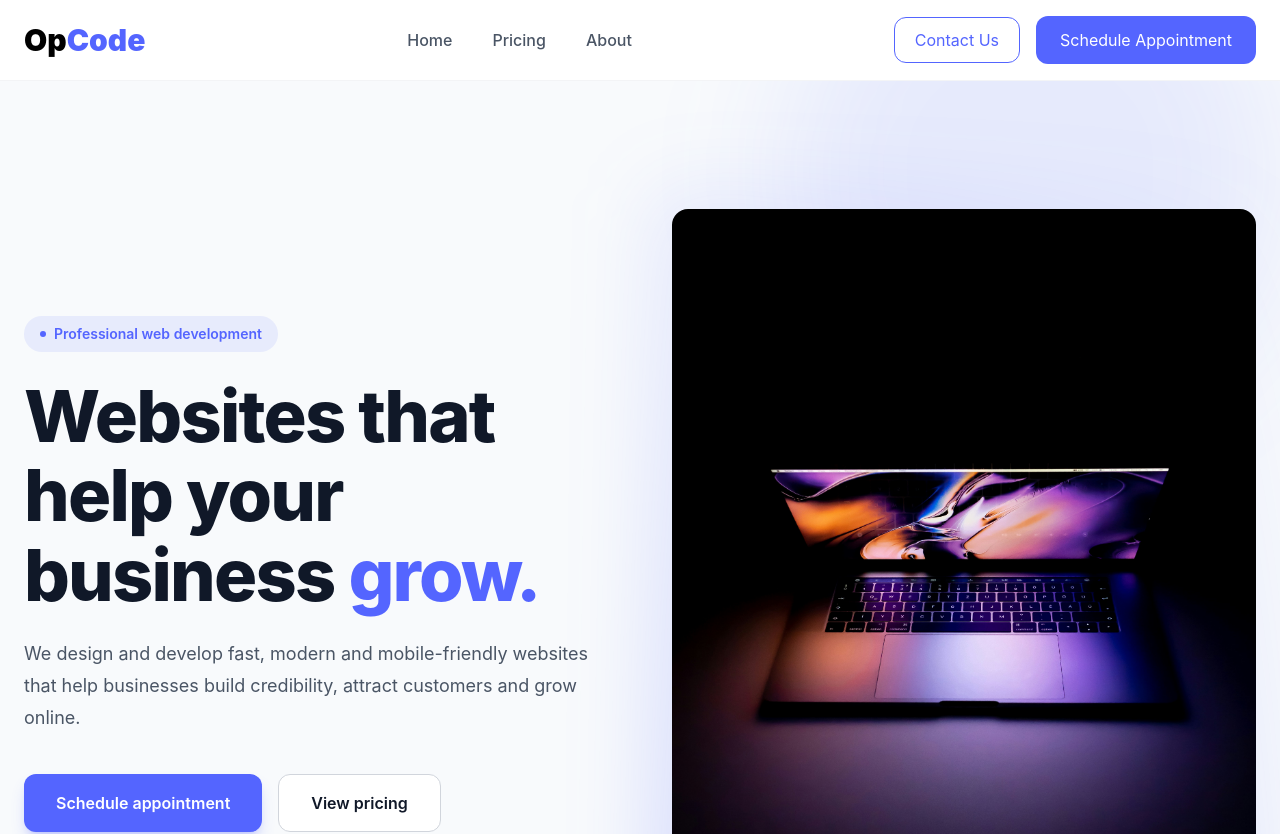
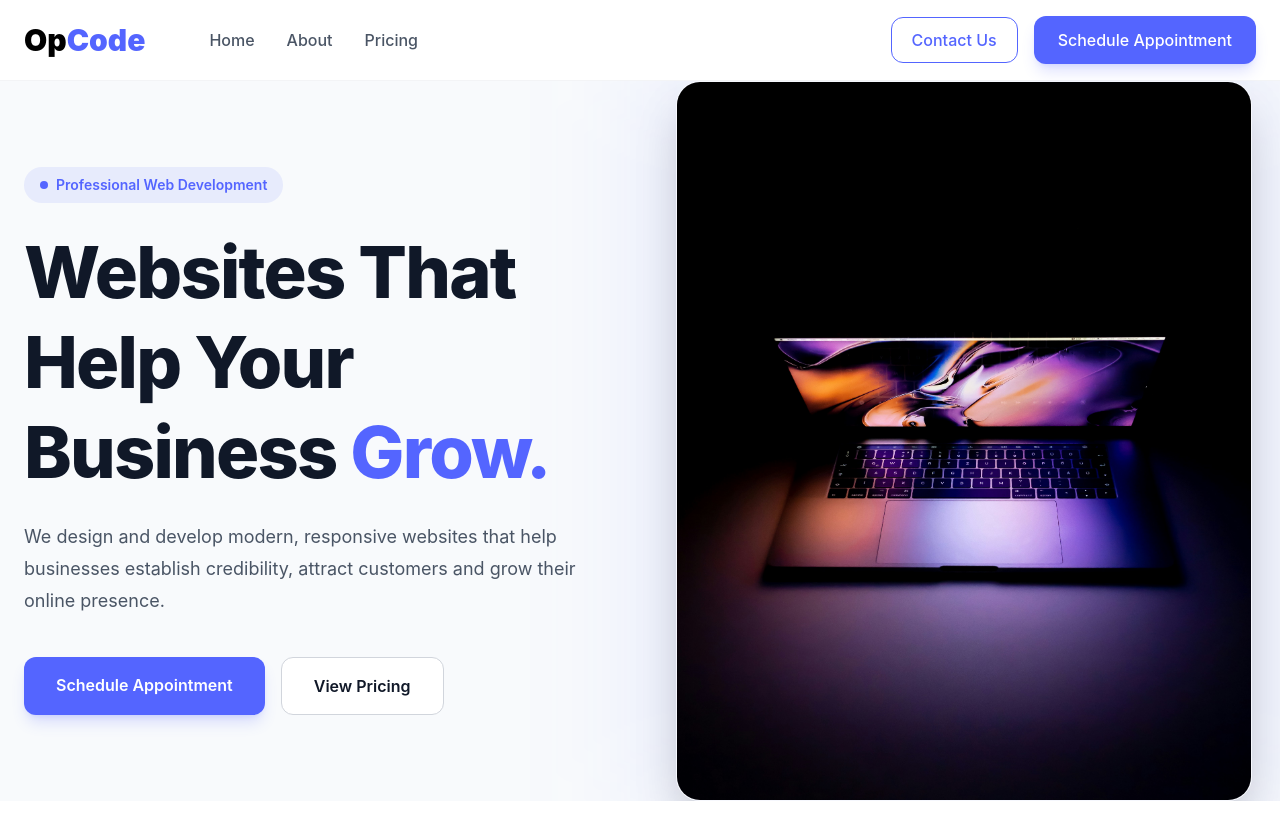
Before and after one commit to ThembelihleQueeneth/OpCode, a React (Vite) app: page / in a window 1280 px wide. Shown: the top 834 px of the page. Built offline with nearby package versions, Linux system fonts and the light colour scheme.

Commit message:
Enhancing the ui

```diff
--- a/src/components/Hero.tsx
+++ b/src/components/Hero.tsx
@@ -2,54 +2,70 @@ import laptop from "../assets/laptop.jpg";
 
 export const Hero = () => {
   return (
-    <section className="relative overflow-hidden bg-[#F8FAFC]">
-      {/* Background accent */}
-      <div className="pointer-events-none absolute inset-0">
-        <div className="absolute -top-40 right-0 h-[500px] w-[500px] rounded-full bg-[#5465FF]/10 blur-3xl" />
+    <section
+      id="home"
+      className="relative overflow-hidden bg-[#F8FAFC]"
+    >
+      {/* Background Blur */}
+      <div className="absolute inset-0 -z-10 overflow-hidden">
+        <div className="absolute -right-32 top-10 h-[450px] w-[450px] rounded-full bg-[#5465FF]/10 blur-3xl"></div>
+        <div className="absolute -left-20 bottom-0 h-[300px] w-[300px] rounded-full bg-[#5465FF]/5 blur-3xl"></div>
       </div>
 
-      <div className="relative mx-auto max-w-7xl px-6 py-20 lg:py-32">
-        <div className="grid items-center gap-16 lg:grid-cols-2">
-          {/* Left */}
+      <div className="mx-auto flex min-h-[calc(100vh-80px)] max-w-7xl items-center px-6">
+        <div className="grid w-full items-center gap-16 lg:grid-cols-2">
+
+          {/* Left Side */}
           <div>
             <span className="inline-flex items-center gap-2 rounded-full bg-[#5465FF]/10 px-4 py-2 text-sm font-semibold text-[#5465FF]">
-              <span className="h-1.5 w-1.5 rounded-full bg-[#5465FF]" />
-              Professional web development
+              <span className="h-2 w-2 rounded-full bg-[#5465FF]"></span>
+              Professional Web Development
             </span>
 
-            <h1 className="mt-6 text-5xl font-extrabold leading-[1.1] tracking-tight text-gray-900 lg:text-7xl">
-              Websites that help your business
-              <span className="text-[#5465FF]"> grow.</span>
+            <h1 className="mt-6 text-5xl font-extrabold leading-tight tracking-tight text-gray-900 md:text-6xl lg:text-7xl">
+              Websites That Help Your Business{" "}
+              <span className="text-[#5465FF]">Grow.</span>
             </h1>
 
             <p className="mt-6 max-w-xl text-lg leading-8 text-gray-600">
-              We design and develop fast, modern and mobile-friendly websites
-              that help businesses build credibility, attract customers and
-              grow online.
+              We design and develop modern, responsive websites that help
+              businesses establish credibility, attract customers and grow
+              their online presence.
             </p>
 
             <div className="mt-10 flex flex-col gap-4 sm:flex-row">
-              <button className="rounded-xl bg-[#5465FF] px-8 py-4 font-semibold text-white shadow-lg shadow-[#5465FF]/25 transition hover:bg-[#4354F5]">
-                Schedule appointment
-              </button>
+              <a
+                href="#contact"
+                className="rounded-xl bg-[#5465FF] px-8 py-4 text-center font-semibold text-white shadow-lg shadow-[#5465FF]/20 transition hover:-translate-y-1 hover:bg-[#4354F5]"
+              >
+                Schedule Appointment
+              </a>
 
-              <button className="rounded-xl border border-gray-300 bg-white px-8 py-4 font-semibold text-gray-900 transition hover:border-[#5465FF] hover:text-[#5465FF]">
-                View pricing
-              </button>
+              <a
+                href="#pricing"
+                className="rounded-xl border border-gray-300 bg-white px-8 py-4 text-center font-semibold text-gray-900 transition hover:border-[#5465FF] hover:text-[#5465FF]"
+              >
+                View Pricing
+              </a>
             </div>
           </div>
 
-          {/* Right */}
+          {/* Right Side */}
           <div className="hidden justify-center lg:flex">
             <div className="relative">
-              <div className="absolute -inset-6 rounded-3xl bg-gradient-to-tr from-[#5465FF]/20 to-transparent blur-2xl" />
+
+              {/* Glow */}
+              <div className="absolute -inset-6 rounded-3xl bg-[#5465FF]/10 blur-3xl"></div>
+
+              {/* Image */}
               <img
                 src={laptop}
-                alt="Laptop with website mockup"
-                className="relative rounded-2xl"
+                alt="Laptop displaying a website"
+                className="relative w-full max-w-xl rounded-3xl border border-white/50 shadow-2xl"
               />
             </div>
           </div>
+
         </div>
       </div>
     </section>
--- a/src/components/Navbar.tsx
+++ b/src/components/Navbar.tsx
@@ -4,44 +4,74 @@ import { HiMenu, HiX } from "react-icons/hi";
 export const Navbar = () => {
   const [isOpen, setIsOpen] = useState(false);
 
+  const closeMenu = () => setIsOpen(false);
+
   return (
-    <header className="sticky top-0 z-50 bg-white/90 backdrop-blur-md border-b border-gray-100">
-      <nav className="max-w-7xl mx-auto h-20 px-6 flex items-center justify-between">
+    <header className="sticky top-0 z-50 border-b border-gray-100 bg-white/90 backdrop-blur-lg">
+      <nav className="mx-auto flex h-20 max-w-7xl items-center justify-between px-6">
 
-        {/* Logo */}
-        <h1 className="text-3xl font-black">
-          Op<span className="text-[#5465FF]">Code</span>
-        </h1>
+        {/* Left Side */}
+        <div className="flex items-center gap-16">
 
-        {/* Desktop Menu */}
-        <ul className="hidden lg:flex items-center gap-10 font-medium text-gray-600">
-          <li className="hover:text-[#5465FF] cursor-pointer transition">
-            Home
-          </li>
-          <li className="hover:text-[#5465FF] cursor-pointer transition">
-            Pricing
-          </li>
-          <li className="hover:text-[#5465FF] cursor-pointer transition">
-            About
-          </li>
+          {/* Logo */}
+          <a href="#" className="text-3xl font-black">
+            Op<span className="text-[#5465FF]">Code</span>
+          </a>
 
-        </ul>
+          {/* Desktop Navigation */}
+          <ul className="hidden lg:flex items-center gap-8 font-medium text-gray-600">
+            <li>
+              <a
+                href="#"
+                className="transition hover:text-[#5465FF]"
+              >
+                Home
+              </a>
+            </li>
+
+            <li>
+              <a
+                href="#about"
+                className="transition hover:text-[#5465FF]"
+              >
+                About
+              </a>
+            </li>
+
+            <li>
+              <a
+                href="#pricing"
+                className="transition hover:text-[#5465FF]"
+              >
+                Pricing
+              </a>
+            </li>
+
+
+          </ul>
+        </div>
 
         {/* Desktop Buttons */}
         <div className="hidden lg:flex items-center gap-4">
-          <button className="px-5 py-2.5 rounded-xl border border-[#5465FF] text-[#5465FF] hover:bg-[#5465FF] hover:text-white transition">
+          <a
+            href="#contact"
+            className="rounded-xl border border-[#5465FF] px-5 py-2.5 font-medium text-[#5465FF] transition hover:bg-[#5465FF] hover:text-white"
+          >
             Contact Us
-          </button>
+          </a>
 
-          <button className="px-6 py-3 rounded-xl bg-[#5465FF] text-white hover:bg-[#4354F5] transition">
+          <a
+            href="#contact"
+            className="rounded-xl bg-[#5465FF] px-6 py-3 font-medium text-white shadow-lg shadow-[#5465FF]/20 transition hover:bg-[#4354F5]"
+          >
             Schedule Appointment
-          </button>
+          </a>
         </div>
 
-        {/* Mobile Button */}
+        {/* Mobile Menu Button */}
         <button
-          className="lg:hidden text-3xl text-gray-700"
           onClick={() => setIsOpen(!isOpen)}
+          className="rounded-lg p-2 text-3xl text-gray-700 transition hover:bg-gray-100 lg:hidden"
         >
           {isOpen ? <HiX /> : <HiMenu />}
         </button>
@@ -49,30 +79,52 @@ export const Navbar = () => {
 
       {/* Mobile Menu */}
       <div
-        className={`lg:hidden overflow-hidden transition-all duration-300 ${
-          isOpen ? "max-h-[500px]" : "max-h-0"
+        className={`overflow-hidden bg-white transition-all duration-300 lg:hidden ${
+          isOpen ? "max-h-96 border-t border-gray-100" : "max-h-0"
         }`}
       >
-        <div className="px-6 pb-6 bg-white border-t border-gray-100">
+        <div className="px-6 py-6">
 
-          <ul className="flex flex-col gap-5 py-6 text-lg font-medium">
-            <li className="hover:text-[#5465FF] cursor-pointer">Home</li>
-            <li className="hover:text-[#5465FF] cursor-pointer">Services</li>
-            <li className="hover:text-[#5465FF] cursor-pointer">Pricing</li>
-            <li className="hover:text-[#5465FF] cursor-pointer">Portfolio</li>
-            <li className="hover:text-[#5465FF] cursor-pointer">About</li>
-            <li className="hover:text-[#5465FF] cursor-pointer">Contact</li>
+          <ul className="space-y-5 text-lg font-medium">
+            <li>
+              <a href="#" onClick={closeMenu}>
+                Home
+              </a>
+            </li>
+
+            <li>
+              <a href="#about" onClick={closeMenu}>
+                About
+              </a>
+            </li>
+
+            <li>
+              <a href="#pricing" onClick={closeMenu}>
+                Pricing
+              </a>
+            </li>
+
+
           </ul>
 
-          <div className="flex flex-col gap-3">
-            <button className="w-full rounded-xl border border-[#5465FF] py-3 text-[#5465FF] font-semibold hover:bg-[#5465FF] hover:text-white transition">
+          <div className="mt-8 flex flex-col gap-3">
+            <a
+              href="#contact"
+              onClick={closeMenu}
+              className="rounded-xl border border-[#5465FF] py-3 text-center font-semibold text-[#5465FF] transition hover:bg-[#5465FF] hover:text-white"
+            >
               Contact Us
-            </button>
+            </a>
 
-            <button className="w-full rounded-xl bg-[#5465FF] py-3 text-white font-semibold hover:bg-[#4354F5] transition">
+            <a
+              href="#contact"
+              onClick={closeMenu}
+              className="rounded-xl bg-[#5465FF] py-3 text-center font-semibold text-white transition hover:bg-[#4354F5]"
+            >
               Schedule Appointment
-            </button>
+            </a>
           </div>
+
         </div>
       </div>
     </header>
```
Also changed, not shown: src/components/Contact.tsx (+71 -32 lines).
